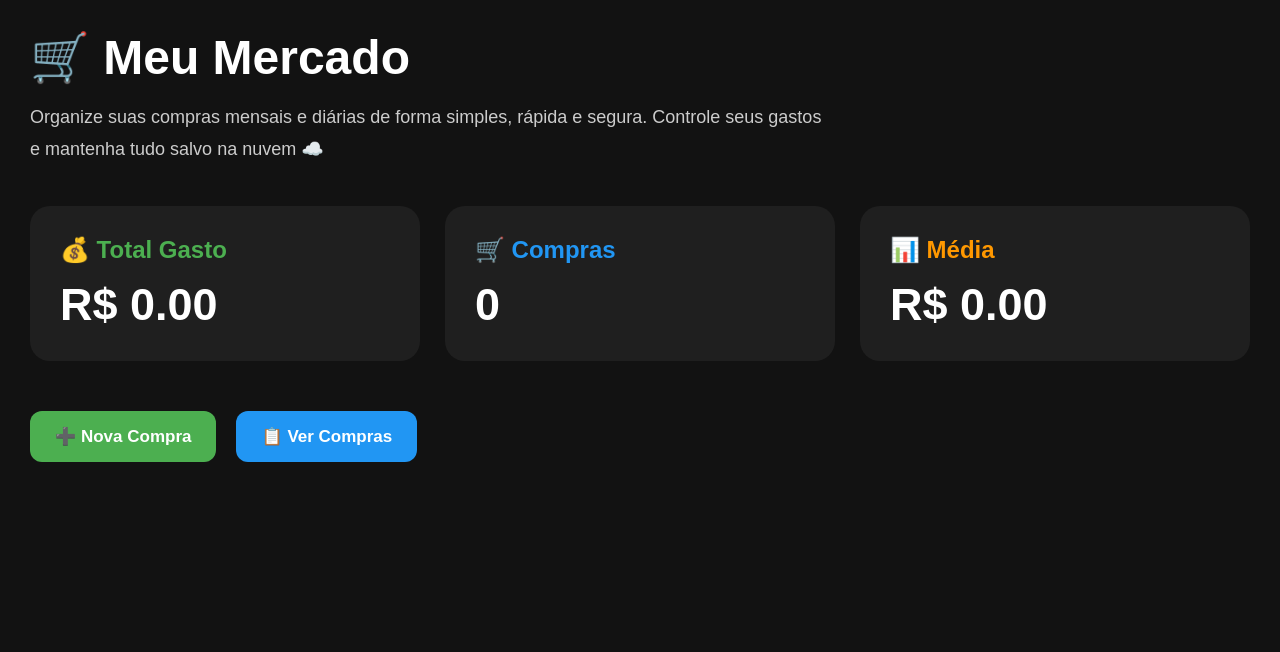
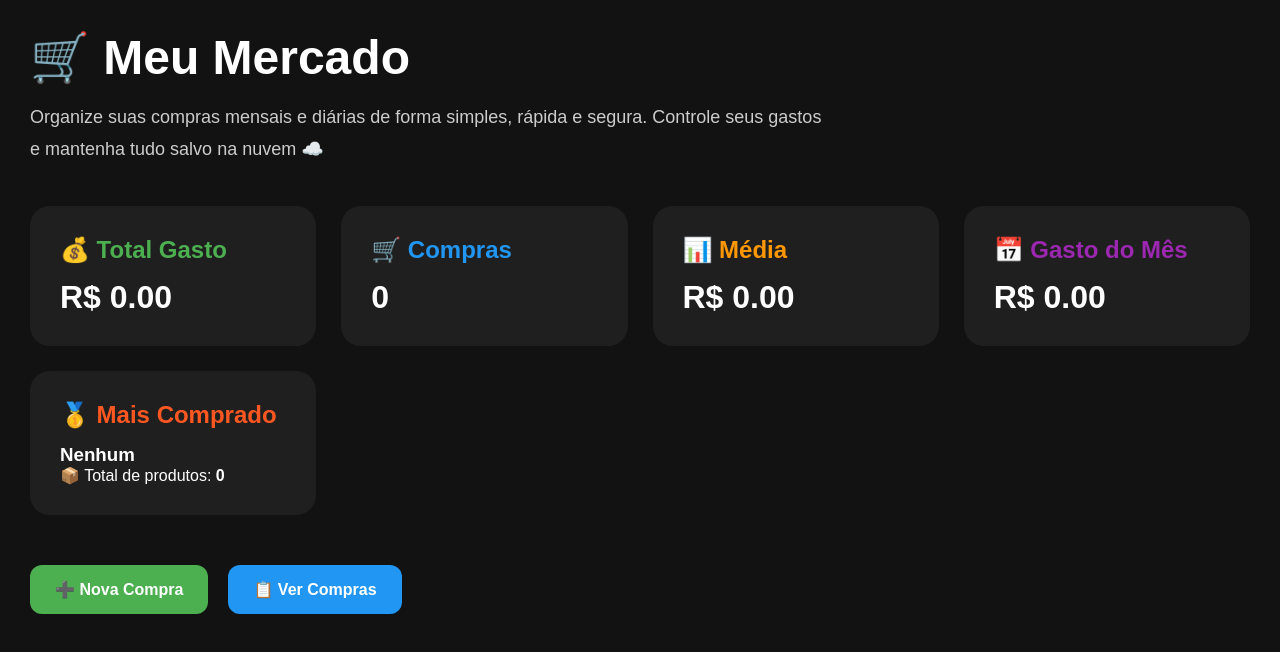
Before and after one commit to eviana-create/meu-mercado, a React (Vite) app: page / in a window 1280 px wide. Shown: the top 652 px of the page. Built offline with nearby package versions, Linux system fonts and the light colour scheme; no server answers; the database is empty.

Commit message:
feat: adiciona gasto mensal, produto mais comprado e total de produtos no dashboard

```diff
--- a/src/pages/Dashboard.jsx
+++ b/src/pages/Dashboard.jsx
@@ -34,16 +34,8 @@ function Dashboard() {
 
   /* TOTAL GASTO */
   const totalGasto = compras.reduce(
-    (acc, item) => {
-
-      const valorFinal =
-        item.total ||
-        item.valor ||
-        0;
-
-      return acc + Number(valorFinal);
-
-    },
+    (acc, compra) =>
+      acc + Number(compra.total || 0),
     0
   );
 
@@ -55,6 +47,95 @@ function Dashboard() {
     totalItens > 0
       ? totalGasto / totalItens
       : 0;
+
+  /* MÊS ATUAL */
+  const mesAtual = new Date().getMonth();
+  const anoAtual = new Date().getFullYear();
+
+  /* GASTO DO MÊS */
+  const gastoMes = compras.reduce(
+    (acc, compra) => {
+
+      if (!compra.data) return acc;
+
+      try {
+
+        const [dia, mes, ano] =
+          compra.data.split("/");
+
+        const dataCompra =
+          new Date(
+            Number(ano),
+            Number(mes) - 1,
+            Number(dia)
+          );
+
+        if (
+          dataCompra.getMonth() === mesAtual &&
+          dataCompra.getFullYear() === anoAtual
+        ) {
+
+          return (
+            acc +
+            Number(compra.total || 0)
+          );
+
+        }
+
+      } catch {
+
+        return acc;
+
+      }
+
+      return acc;
+
+    },
+    0
+  );
+
+  /* CONTADOR DE PRODUTOS */
+  const contadorProdutos = {};
+
+  compras.forEach((compra) => {
+
+    if (!compra.itens) return;
+
+    compra.itens.forEach((item) => {
+
+      const nomeProduto =
+        item.nome || "Sem nome";
+
+      const quantidade =
+        Number(item.quantidade || 1);
+
+      contadorProdutos[nomeProduto] =
+        (contadorProdutos[nomeProduto] || 0) +
+        quantidade;
+
+    });
+
+  });
+
+  /* MAIS COMPRADO */
+  const produtoMaisComprado =
+    Object.keys(contadorProdutos).length > 0
+      ? Object.keys(contadorProdutos).reduce(
+          (a, b) =>
+            contadorProdutos[a] >
+            contadorProdutos[b]
+              ? a
+              : b
+        )
+      : "Nenhum";
+
+  /* TOTAL DE PRODUTOS */
+  const totalProdutos =
+    Object.values(contadorProdutos).reduce(
+      (acc, qtd) =>
+        acc + Number(qtd || 0),
+      0
+    );
 
   return (
     <div
@@ -110,7 +191,7 @@ function Dashboard() {
         }}
       >
 
-        {/* TOTAL */}
+        {/* TOTAL GASTO */}
         <div
           style={{
             background: "#1f1f1f",
@@ -118,7 +199,6 @@ function Dashboard() {
             borderRadius: "20px"
           }}
         >
-
           <h2
             style={{
               color: "#4caf50",
@@ -128,14 +208,9 @@ function Dashboard() {
             💰 Total Gasto
           </h2>
 
-          <h1
-            style={{
-              fontSize: "45px"
-            }}
-          >
+          <h1>
             R$ {totalGasto.toFixed(2)}
           </h1>
-
         </div>
 
         {/* COMPRAS */}
@@ -146,7 +221,6 @@ function Dashboard() {
             borderRadius: "20px"
           }}
         >
-
           <h2
             style={{
               color: "#2196f3",
@@ -156,14 +230,9 @@ function Dashboard() {
             🛒 Compras
           </h2>
 
-          <h1
-            style={{
-              fontSize: "45px"
-            }}
-          >
+          <h1>
             {totalItens}
           </h1>
-
         </div>
 
         {/* MÉDIA */}
@@ -174,7 +243,6 @@ function Dashboard() {
             borderRadius: "20px"
           }}
         >
-
           <h2
             style={{
               color: "#ff9800",
@@ -184,14 +252,61 @@ function Dashboard() {
             📊 Média
           </h2>
 
-          <h1
+          <h1>
+            R$ {media.toFixed(2)}
+          </h1>
+        </div>
+
+        {/* GASTO DO MÊS */}
+        <div
+          style={{
+            background: "#1f1f1f",
+            padding: "30px",
+            borderRadius: "20px"
+          }}
+        >
+          <h2
             style={{
-              fontSize: "45px"
+              color: "#9c27b0",
+              marginBottom: "15px"
             }}
           >
-            R$ {media.toFixed(2)}
+            📅 Gasto do Mês
+          </h2>
+
+          <h1>
+            R$ {gastoMes.toFixed(2)}
           </h1>
+        </div>
 
+        {/* MAIS COMPRADO */}
+        <div
+          style={{
+            background: "#1f1f1f",
+            padding: "30px",
+            borderRadius: "20px"
+          }}
+        >
+          <h2
+            style={{
+              color: "#ff5722",
+              marginBottom: "15px"
+            }}
+          >
+            🥇 Mais Comprado
+          </h2>
+
+          <h3>
+            {produtoMaisComprado}
+          </h3>
+
+          <p>
+            📦 Total de produtos:
+            {" "}
+            <strong>
+              {totalProdutos}
+            </strong>
+          </p>
         </div>
 
       </div>
@@ -213,8 +328,7 @@ function Dashboard() {
             padding: "15px 25px",
             borderRadius: "12px",
             textDecoration: "none",
-            fontWeight: "bold",
-            fontSize: "17px"
+            fontWeight: "bold"
           }}
         >
           ➕ Nova Compra
@@ -228,8 +342,7 @@ function Dashboard() {
             padding: "15px 25px",
             borderRadius: "12px",
             textDecoration: "none",
-            fontWeight: "bold",
-            fontSize: "17px"
+            fontWeight: "bold"
           }}
         >
           📋 Ver Compras
```
